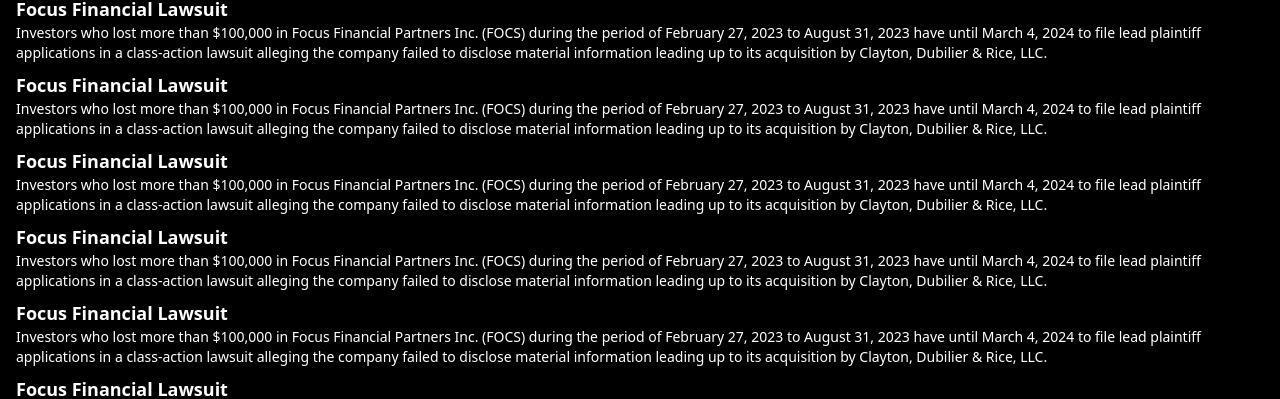
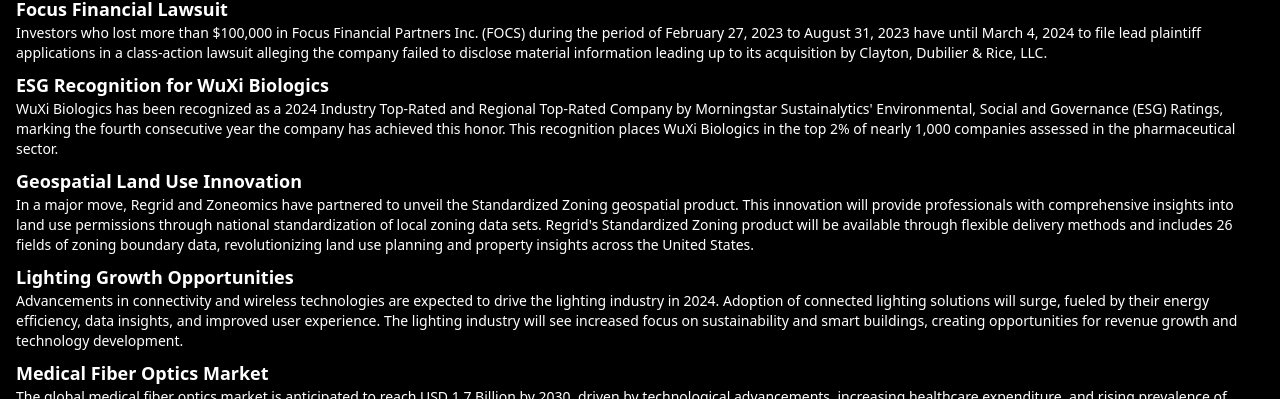
Before and after one commit to shreeshreee/ai_avatar_live_stream, a React (Create React App) app: page /video in a window 1280 px wide. Shown: the part 1057-1456 px from the top of the page. Built offline with nearby package versions, Linux system fonts and the light colour scheme.

Commit message:
news content data edited

```diff
--- a/src/components/VideoCard.jsx
+++ b/src/components/VideoCard.jsx
@@ -79,24 +79,24 @@
           <p className='text-sm'>Investors who lost more than $100,000 in Focus Financial Partners Inc. (FOCS) during the period of February 27, 2023 to August 31, 2023 have until March 4, 2024 to file lead plaintiff applications in a class-action lawsuit alleging the company failed to disclose material information leading up to its acquisition by Clayton, Dubilier & Rice, LLC.</p>
         </div>
         <div className='my-2'>
-          <p className='text-lg font-bold'>Focus Financial Lawsuit</p>
-          <p className='text-sm'>Investors who lost more than $100,000 in Focus Financial Partners Inc. (FOCS) during the period of February 27, 2023 to August 31, 2023 have until March 4, 2024 to file lead plaintiff applications in a class-action lawsuit alleging the company failed to disclose material information leading up to its acquisition by Clayton, Dubilier & Rice, LLC.</p>
+          <p className='text-lg font-bold'>ESG Recognition for WuXi Biologics</p>
+          <p className='text-sm'>WuXi Biologics has been recognized as a 2024 Industry Top-Rated and Regional Top-Rated Company by Morningstar Sustainalytics' Environmental, Social and Governance (ESG) Ratings, marking the fourth consecutive year the company has achieved this honor. This recognition places WuXi Biologics in the top 2% of nearly 1,000 companies assessed in the pharmaceutical sector.</p>
         </div>
         <div className='my-2'>
-          <p className='text-lg font-bold'>Focus Financial Lawsuit</p>
-          <p className='text-sm'>Investors who lost more than $100,000 in Focus Financial Partners Inc. (FOCS) during the period of February 27, 2023 to August 31, 2023 have until March 4, 2024 to file lead plaintiff applications in a class-action lawsuit alleging the company failed to disclose material information leading up to its acquisition by Clayton, Dubilier & Rice, LLC.</p>
+          <p className='text-lg font-bold'>Geospatial Land Use Innovation</p>
+          <p className='text-sm'>In a major move, Regrid and Zoneomics have partnered to unveil the Standardized Zoning geospatial product. This innovation will provide professionals with comprehensive insights into land use permissions through national standardization of local zoning data sets. Regrid's Standardized Zoning product will be available through flexible delivery methods and includes 26 fields of zoning boundary data, revolutionizing land use planning and property insights across the United States.</p>
         </div>
         <div className='my-2'>
-          <p className='text-lg font-bold'>Focus Financial Lawsuit</p>
-          <p className='text-sm'>Investors who lost more than $100,000 in Focus Financial Partners Inc. (FOCS) during the period of February 27, 2023 to August 31, 2023 have until March 4, 2024 to file lead plaintiff applications in a class-action lawsuit alleging the company failed to disclose material information leading up to its acquisition by Clayton, Dubilier & Rice, LLC.</p>
+          <p className='text-lg font-bold'>Lighting Growth Opportunities</p>
+          <p className='text-sm'>Advancements in connectivity and wireless technologies are expected to drive the lighting industry in 2024.  Adoption of connected lighting solutions will surge, fueled by their energy efficiency, data insights, and improved user experience.  The lighting industry will see increased focus on sustainability and smart buildings, creating opportunities for revenue growth and technology development.</p>
         </div>
         <div className='my-2'>
-          <p className='text-lg font-bold'>Focus Financial Lawsuit</p>
-          <p className='text-sm'>Investors who lost more than $100,000 in Focus Financial Partners Inc. (FOCS) during the period of February 27, 2023 to August 31, 2023 have until March 4, 2024 to file lead plaintiff applications in a class-action lawsuit alleging the company failed to disclose material information leading up to its acquisition by Clayton, Dubilier & Rice, LLC.</p>
+          <p className='text-lg font-bold'>Medical Fiber Optics Market</p>
+          <p className='text-sm'>The global medical fiber optics market is anticipated to reach USD 1.7 Billion by 2030, driven by technological advancements, increasing healthcare expenditure, and rising prevalence of cancer. Leading players like Boston Scientific, Coherent, and IPG Photonics are shaping market trends. </p>
         </div>
         <div className='my-2'>
-          <p className='text-lg font-bold'>Focus Financial Lawsuit</p>
-          <p className='text-sm'>Investors who lost more than $100,000 in Focus Financial Partners Inc. (FOCS) during the period of February 27, 2023 to August 31, 2023 have until March 4, 2024 to file lead plaintiff applications in a class-action lawsuit alleging the company failed to disclose material information leading up to its acquisition by Clayton, Dubilier & Rice, LLC.</p>
+          <p className='text-lg font-bold'>Joint Replacement Devices Market Boom</p>
+          <p className='text-sm'>The global Joint Replacement Devices market is predicted to reach 27.1 billion USD by 2031, with a 5.7% CAGR. The market growth is driven by the rising prevalence of joint-related disorders and the increasing popularity of minimally invasive surgical techniques.</p>
         </div>
 
 
```
